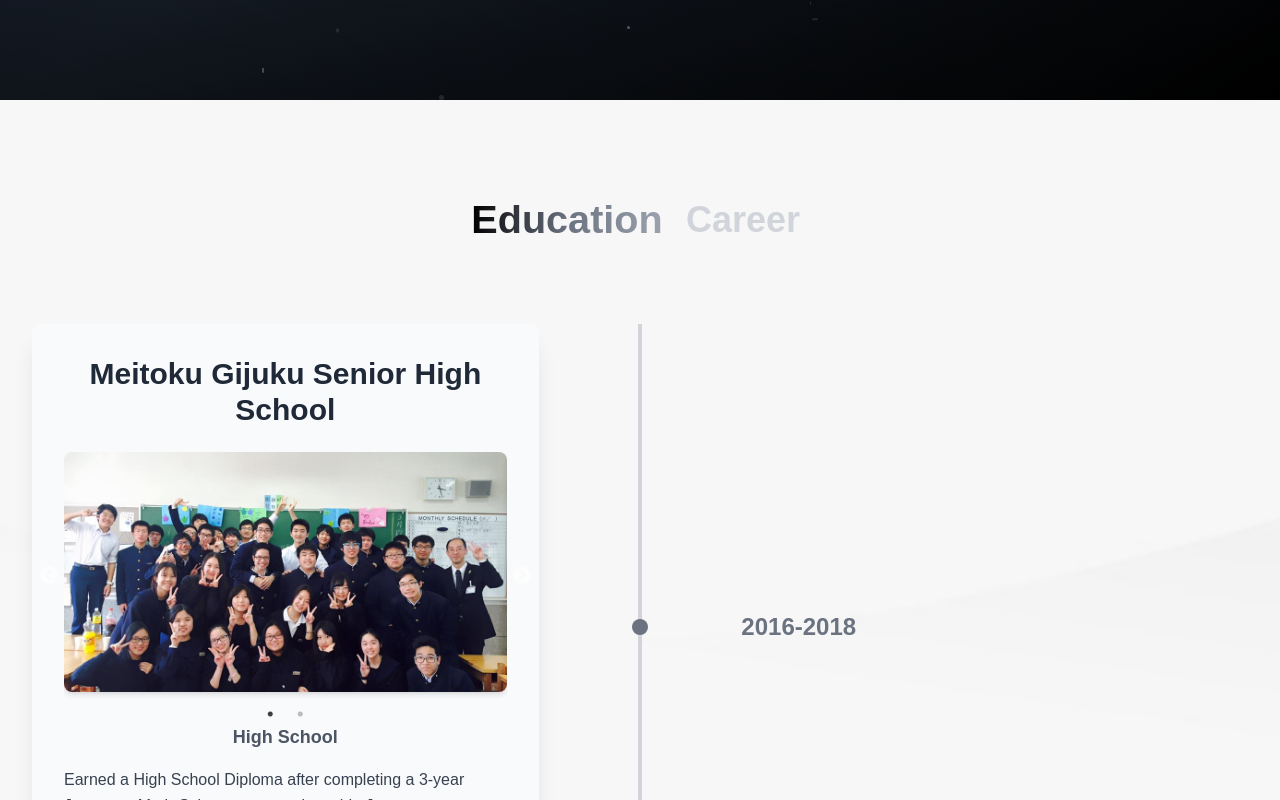
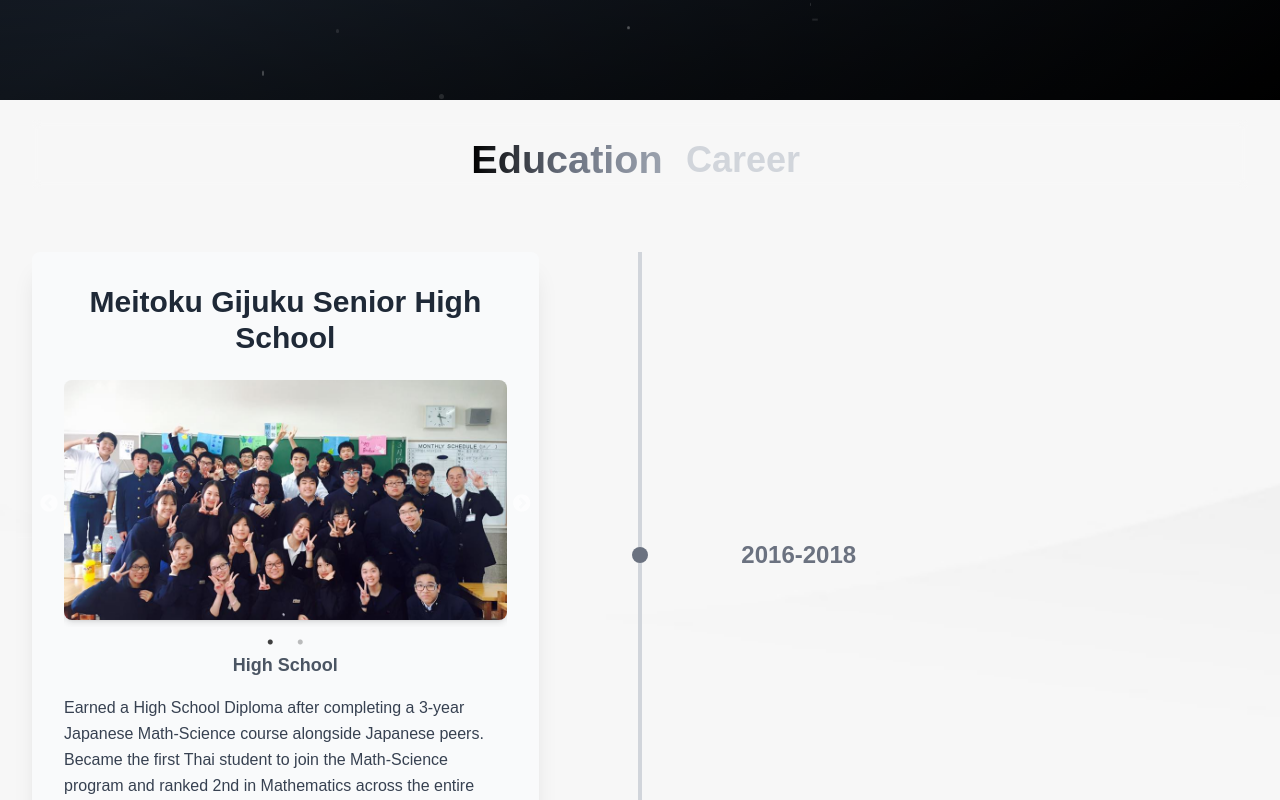
Before and after one commit to kakoKong/new-portfolio, a React (Create React App) app: page / in a window 1280 px wide. Shown: the part 700-1500 px from the top of the page. Built offline with nearby package versions, Linux system fonts and the light colour scheme.

Commit message:
feat: update timeline

```diff
--- a/src/sections/Timeline.tsx
+++ b/src/sections/Timeline.tsx
@@ -1,31 +1,83 @@
 import React, { useState, useRef } from 'react';
-import { motion, useScroll, useTransform, AnimatePresence } from 'framer-motion';
+import { motion, useScroll, useTransform, AnimatePresence, useInView } from 'framer-motion';
 import { Career, Education } from '../data/timeline';
 import TimelineCard from '../components/TimelineCard';
 
+const TimelineEvent: React.FC<{ item: any; index: number }> = ({ item, index }) => {
+  const ref = useRef(null);
+  const isInView = useInView(ref, { once: false, amount: 0.5 });
+
+  return (
+    <motion.div
+      ref={ref}
+      key={index}
+      className={`mb-50 flex flex-col items-center sm:flex-row ${index % 2 === 0 ? 'sm:flex-row-reverse' : ''}`}
+      initial={{ opacity: 0, y: 50 }}
+      animate={isInView ? { opacity: 1, y: 0 } : { opacity: 0, y: 50 }}
+      exit={{ opacity: 0, y: -50 }}
+      transition={{ duration: 0.8 }}
+    >
+      {/* Year */}
+      <div className={`w-full sm:w-5/12 ${index % 2 === 0 ? 'text-left' : 'text-right'}`}>
+        <motion.span
+          className="inline-block text-xl sm:text-2xl font-bold text-gray-500"
+        >
+          {item.year}
+        </motion.span>
+      </div>
+
+      {/* Timeline node */}
+      <div className="hidden md:flex w-full md:w-2/12 justify-center z-40 my-6 md:my-0">
+        <motion.div
+          className="w-4 h-4 bg-gray-500 rounded-full"
+        />
+      </div>
+
+      {/* TimelineCard */}
+      <div className="w-full sm:w-5/12">
+        <TimelineCard
+          title={item.title}
+          subtitle={item.subtitle}
+          description={item.description}
+          images={item.images}
+          reverse={index % 2 !== 0}
+        />
+      </div>
+    </motion.div>
+  );
+};
+
 const Timeline: React.FC = () => {
   const [activeTab, setActiveTab] = useState('Education');
-  const containerRef = useRef(null);
+  const containerRef = useRef<HTMLDivElement>(null);
   const { scrollYProgress } = useScroll({
     target: containerRef,
     offset: ["start start", "end start"]
   });
 
-  const itemY = useTransform(scrollYProgress, [0, 0.1, 0.3, 1], ["0%", "-20%", "-30%", "-70%"]);
+  const itemY = useTransform(scrollYProgress, [0, 0.1, 0.2, 1], ["0%", "-10%", "-20%", "-40%"]);
 
   const currentData = activeTab === 'Education' ? Education : Career;
 
+  const handleTabChange = (tab: string) => {
+    setActiveTab(tab);
+    if (containerRef.current) {
+      // Scroll the section into view when the tab changes
+      containerRef.current.scrollIntoView({ behavior: 'smooth', block: 'start' });
+    }
+  };
+
   return (
-    <section id="timeline" ref={containerRef} className="bg-education bg-cover text-white pt-20 pb-40 min-h-screen -mb-[860px]">
+    <section id="timeline" ref={containerRef} className="bg-education bg-cover text-white pt-5 pb-80 min-h-screen -mb-80">
       <div className="max-w-7xl mx-auto px-4 sm:px-6 lg:px-8">
         {/* Sticky header with tabs */}
-        <div className="top-0 z-50 pt-5 pb-5">
+        <div className="sticky top-0 z-50 pt-5 pb-2 bg-opacity-50 backdrop-blur-sm">
           <div className="flex justify-center space-x-4 sm:space-x-8">
             {['Education', 'Career'].map((tab) => (
               <motion.button
                 key={tab}
-                onClick={() => setActiveTab(tab)}
-                className={`text-2xl sm:text-3xl lg:text-4xl font-bold transition-all duration-300 ${activeTab === tab
+                onClick={() => handleTabChange(tab)}
+                className={`text-3xl sm:text-3xl lg:text-4xl font-bold transition-all duration-300 ${activeTab === tab
                   ? 'text-transparent bg-clip-text bg-gradient-to-r from-black via-gray-500 to-gray-400 scale-110'
                   : 'text-gray-300 hover:text-gray-200'
                   }`}
@@ -52,45 +104,8 @@
             {/* Vertical timeline line */}
             <div className="hidden md:block absolute left-1/2 transform -translate-x-1/2 h-full w-1 bg-gray-300"></div>
 
-
             {currentData.map((item, index) => (
-              <motion.div
-                key={index}
-                className={`mb-16 flex flex-col items-center sm:flex-row ${index % 2 === 0 ? 'sm:flex-row-reverse' : ''
-                  }`}
-                initial={{ opacity: 0, y: 50 }}
-                animate={{ opacity: 1, y: 0 }}
-                transition={{ duration: 0.3, delay: index * 0.1 }}
-              >
-                {/* Year */}
-                <div className={`w-full sm:w-5/12 ${index % 2 === 0 ? 'text-left' : 'text-right'}`}>
-                  <motion.span
-                    className="inline-block text-xl sm:text-2xl font-bold text-gray-500"
-                    whileHover={{ scale: 1.1, color: "#60A5FA" }}
-                  >
-                    {item.year}
-                  </motion.span>
-                </div>
-
-                {/* Timeline node */}
-                <div className="hidden md:flex w-full md:w-2/12 justify-center z-40 my-6 md:my-0">
-                  <motion.div
-                    className="w-4 h-4 bg-gray-500 rounded-full"
-                    whileHover={{ scale: 1.5, backgroundColor: "#60A5FA" }}
-                  />
-                </div>
-
-                {/* TimelineCard */}
-                <div className="w-full sm:w-5/12">
-                  <TimelineCard
-                    title={item.title}
-                    subtitle={item.subtitle}
-                    description={item.description}
-                    images={item.images}
-                    reverse={index % 2 !== 0}
-                  />
-                </div>
-              </motion.div>
+              <TimelineEvent key={index} item={item} index={index} />
             ))}
           </motion.div>
         </AnimatePresence>
```
